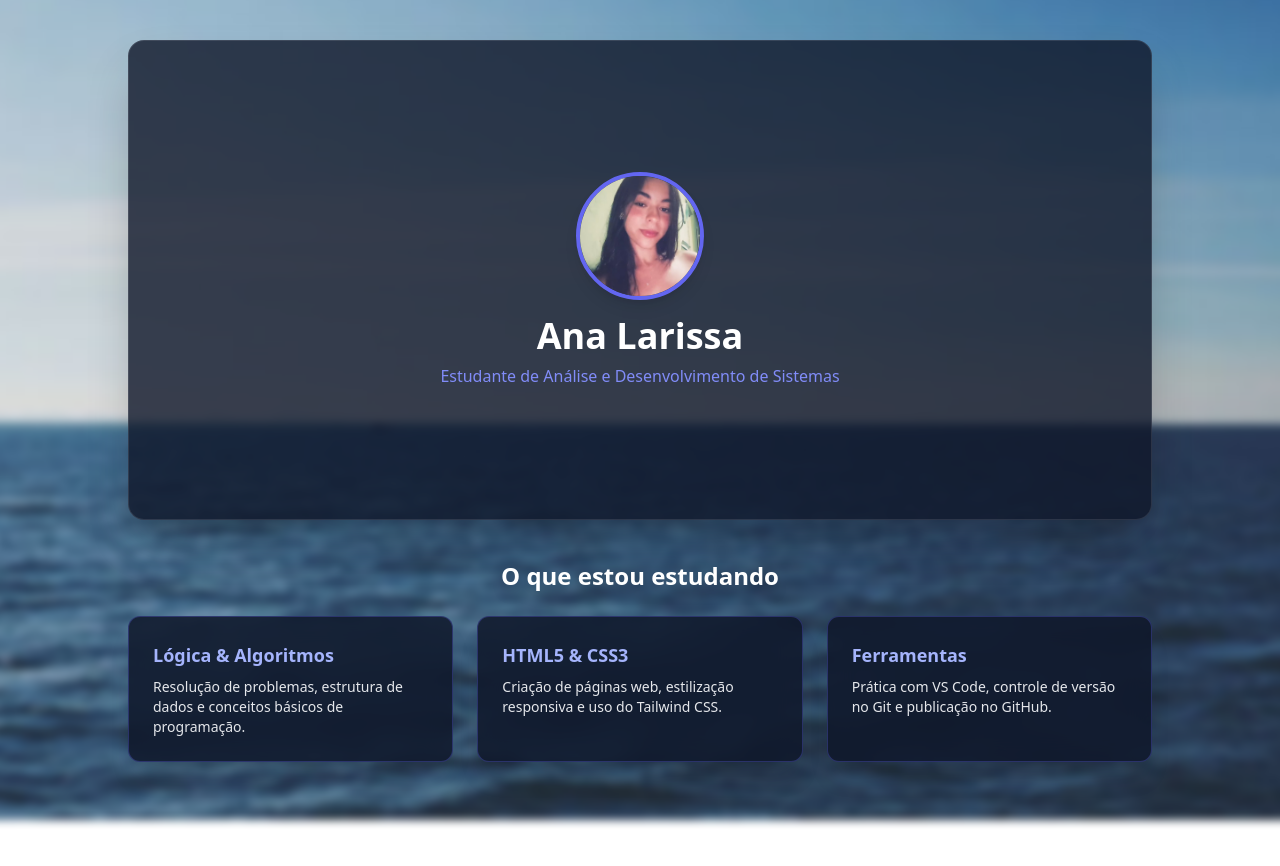
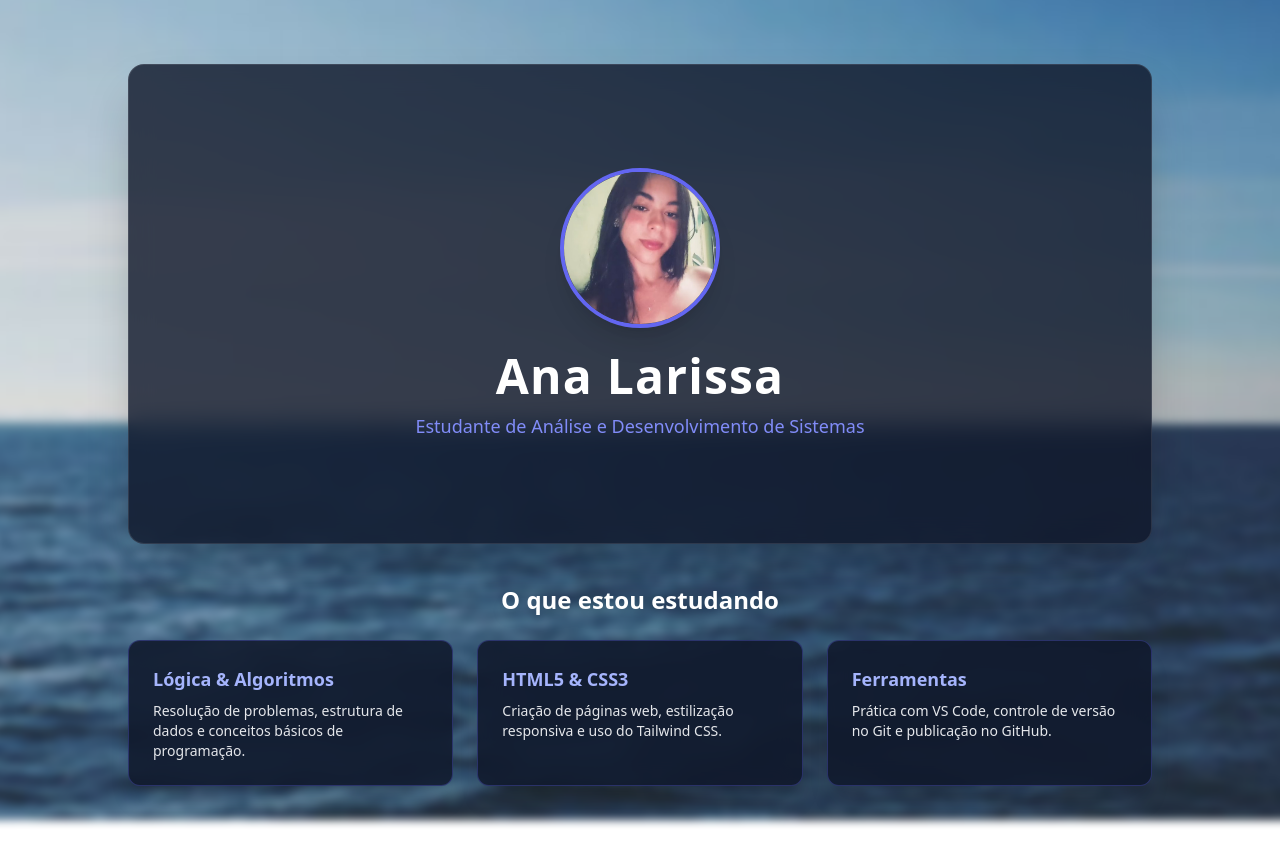
Before and after one commit to larissaanaa/D.SistemasWeb, a plain HTML site: page index.html in a window 1280 px wide. Before the commit the page ends 842 px from the top, so only its background shows below. Drawn offline with nearby package versions, Linux system fonts and the light colour scheme.

Commit message:
Enhance header design and image dimensions
Updated header styles and image sizes for improved layout.

```diff
--- a/index.html
+++ b/index.html
@@ -13,16 +13,17 @@
     <div class="fixed inset-0 bg-[url('A3-Perfil-Pessoal/fotodefundo4.jpeg')] bg-cover bg-center -z-10 blur-sm scale-105"></div>
 
 
-    <header class="flex flex-col items-center justify-center min-h-[60vh] bg-slate-900/80 hover:bg-slate-900/60 transition-colors duration-500 text-white p-8 rounded-2xl shadow-2xl text-center max-w-5xl mx-auto border border-white/10">
+    <header class="flex flex-col items-center justify-center min-h-[60vh] bg-slate-900/80 backdrop-blur-md hover:bg-slate-900/60 transition-colors duration-500 text-white p-12 md:p-16 rounded-2xl shadow-2xl text-center max-w-5xl mx-auto border border-white/10 my-6">
 
         <!-- Foto -->
-        <img class="w-32 h-32 rounded-full border-4 border-indigo-500 mb-4 object-cover shadow-lg"
+        <img class="w-40 h-40 rounded-full border-4 border-indigo-500 mb-6 object-cover shadow-xl"
              src="A3-Perfil-Pessoal/perfilpessoal-A3.jpg"
              alt="Foto de Perfil">
 
-        <!-- Minhas informações-->
-        <h1 class="text-3xl md:text-4xl font-bold">Ana Larissa</h1>
-        <p class="text-indigo-400 font-medium mt-2">Estudante de Análise e Desenvolvimento de Sistemas</p>
+        <!-- Minhas informações -->
+        <h1 class="text-4xl md:text-5xl font-bold tracking-wide">Ana Larissa</h1>
+        <p class="text-indigo-400 font-medium text-lg mt-3">Estudante de Análise e Desenvolvimento de Sistemas</p>
+
 
     </header>
 
```
